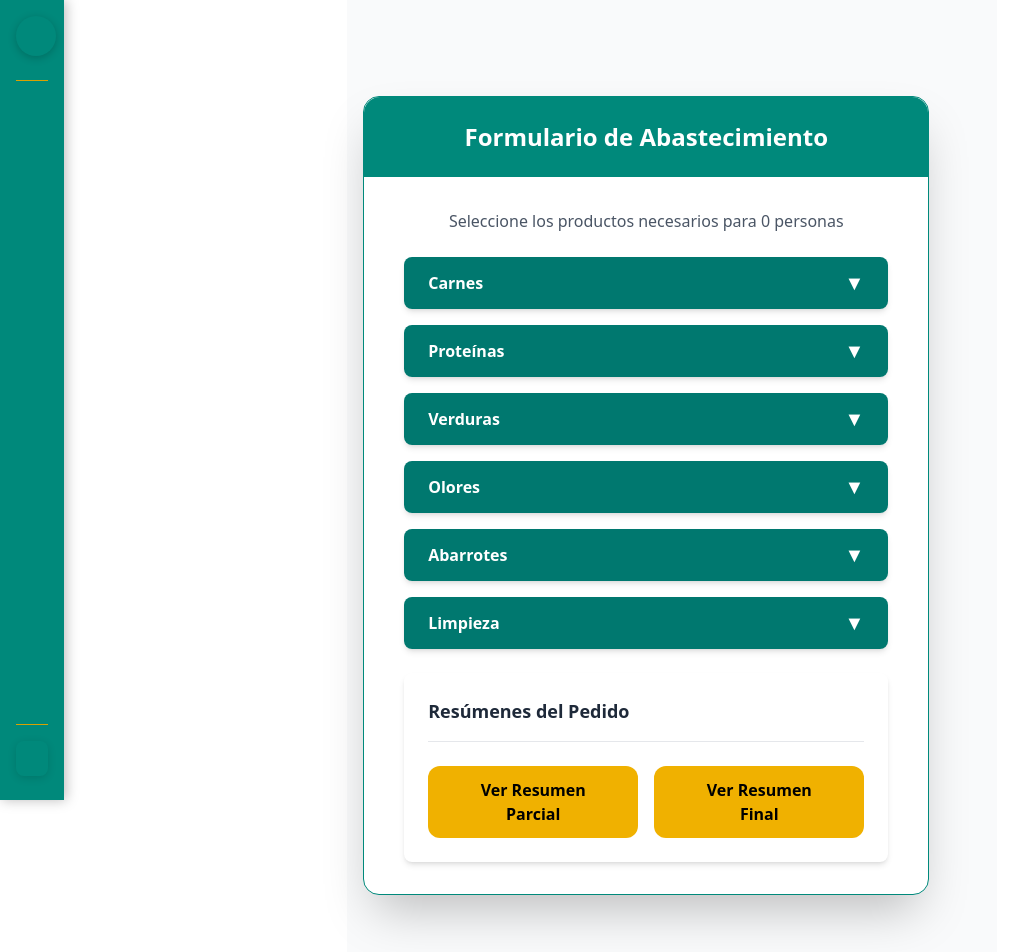
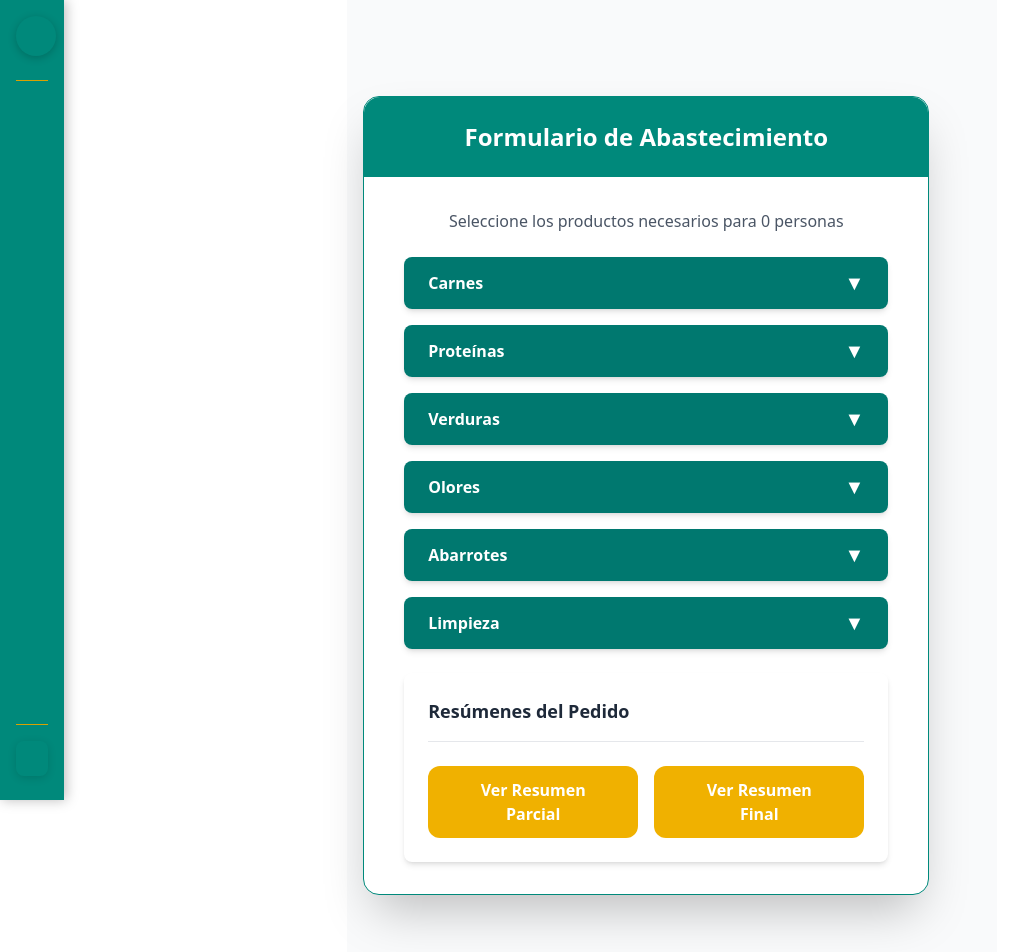
Before and after one commit to Derek-GB/IntegradorReact, a React (Vite) app: page /formularioAbarrotes.jsx in a window 1280 px wide. Shown: the top 952 px of the page, without its empty margins (0-1010 px from the left). Built offline with nearby package versions, Linux system fonts and the light colour scheme; some icons are missing.

Commit message:
Cambio Minimo de color

```diff
--- a/src/views/abastecimiento/formularioAbarrotes.jsx
+++ b/src/views/abastecimiento/formularioAbarrotes.jsx
@@ -384,7 +384,7 @@ const FormularioAbastecimiento = () => {
                   type="button"
                   onClick={handleOpenResumenParcial}
                   width="flex-1"
-                  color="text-black"
+                  color="text-white"
                   className="bg-yellow-500 "
                 >
                   Ver Resumen Parcial
@@ -393,7 +393,7 @@ const FormularioAbastecimiento = () => {
                   type="button"
                   onClick={handleOpenResumenFinal}
                   width="flex-1"
-                  color="text-black"
+                  color="text-white"
                   className="bg-yellow-500"
                 >
                   Ver Resumen Final
```
